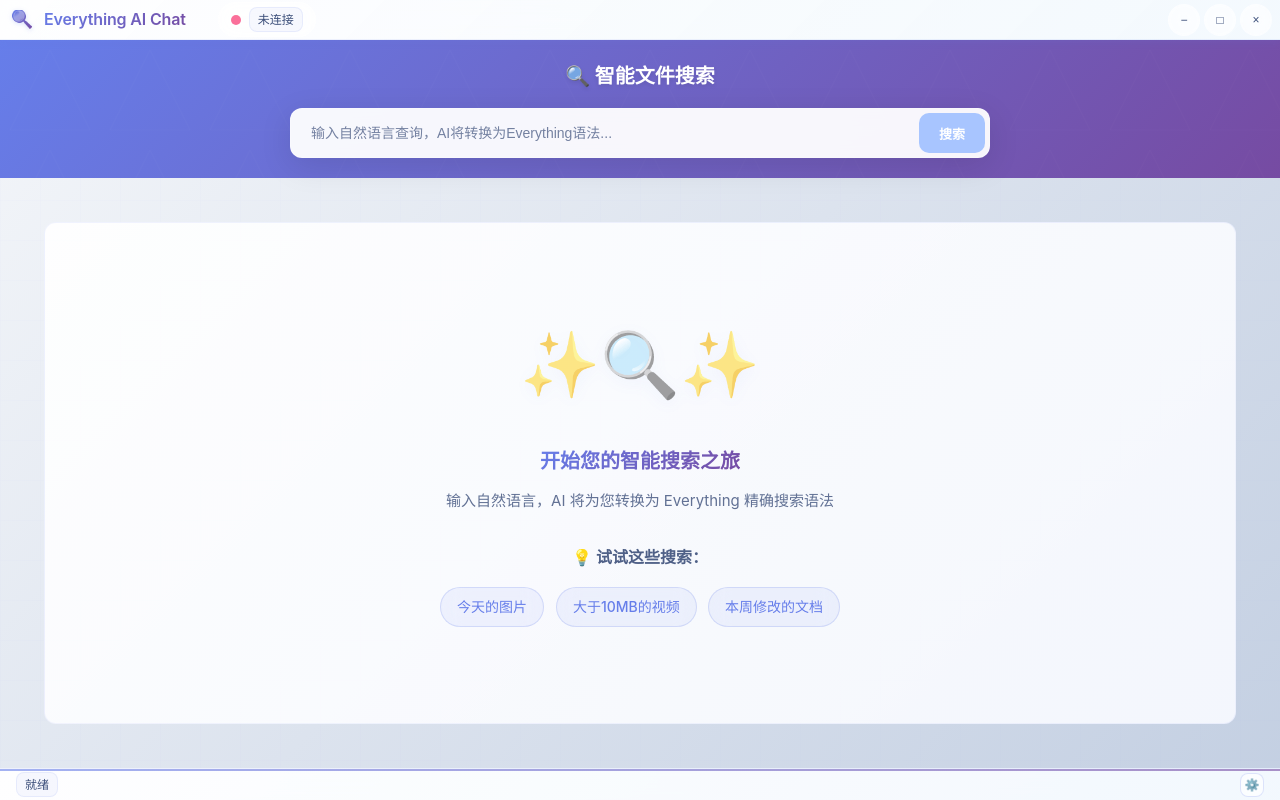
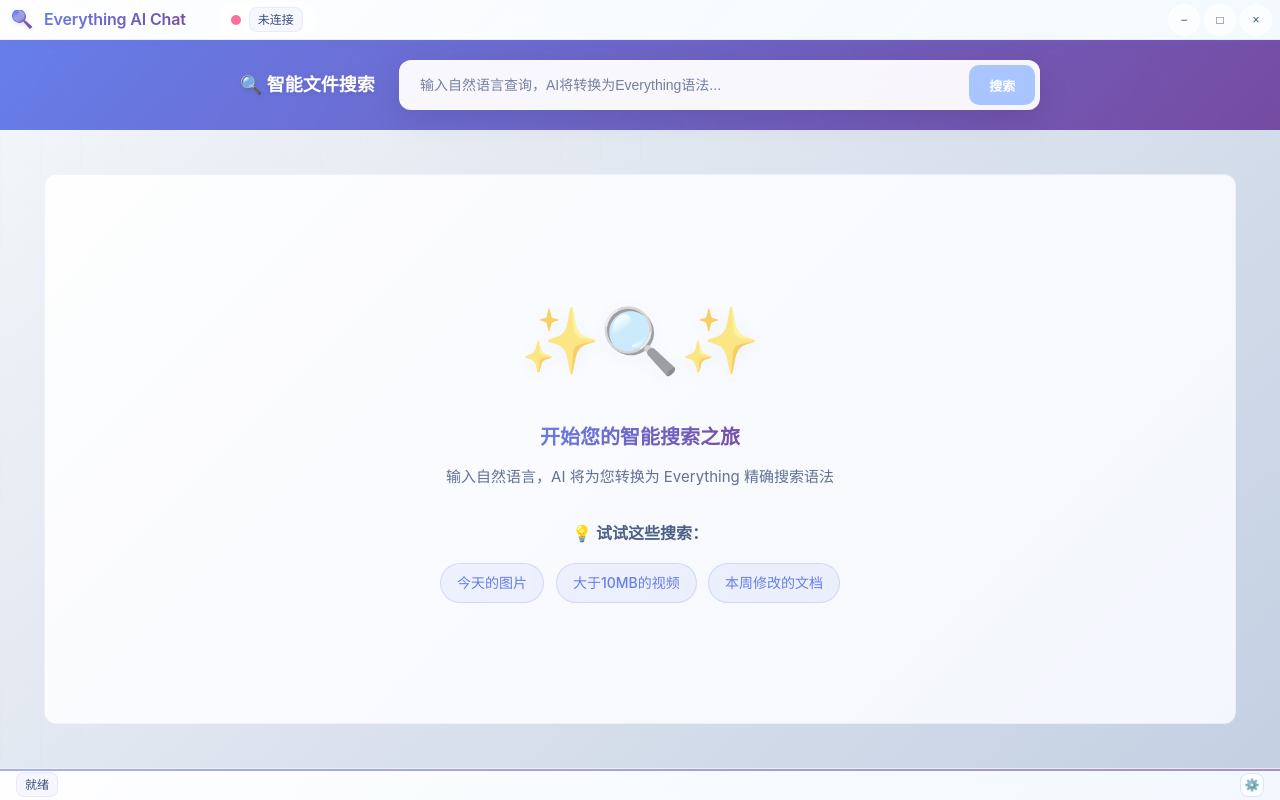
Before and after one commit to sinkinrin/everything-ai-chat, a Vue app: page / in a window 1280 px wide. Built offline with nearby package versions, Linux system fonts and the light colour scheme.

Commit message:
优化UI

```diff
--- a/src/main/everything-search.js
+++ b/src/main/everything-search.js
@@ -176,6 +176,11 @@
         filePath = '';
         fileDir = '';
         fileExt = '';
+      }
+
+      // 确保文件名包含扩展名
+      if (fileExt && fileName && !fileName.includes('.')) {
+        fileName = fileName + fileExt;
       }
 
       // 获取文件信息
--- a/src/renderer/App.vue
+++ b/src/renderer/App.vue
@@ -26,6 +26,7 @@
     <!-- Hero搜索区域 -->
     <div class="search-section">
       <div class="search-container">
+        <div class="search-row">
           <div class="search-title">🔍 智能文件搜索</div>
           <div class="search-input-wrapper">
             <input
@@ -60,6 +61,7 @@
                 <div class="search-history-query">{{ item.query }}</div>
                 <div v-if="item.everything_query !== item.query" class="search-history-everything">
                   {{ item.everything_query }}
+                </div>
               </div>
             </div>
           </div>
--- a/src/renderer/style.css
+++ b/src/renderer/style.css
@@ -278,22 +278,28 @@
 }
 
 .search-container {
-  max-width: 700px;
+  max-width: 800px;
   margin: 0 auto;
   position: relative;
   z-index: 10;
 }
 
+.search-row {
+  display: flex;
+  align-items: center;
+  gap: 24px;
+}
+
 /* 搜索标题 */
 .search-title {
-  text-align: center;
   color: white;
-  font-size: 20px;
+  font-size: 18px;
   font-weight: 700;
-  margin-bottom: 16px;
   text-shadow: 0 2px 4px rgba(0, 0, 0, 0.1);
   opacity: 0;
   animation: titleSlideIn 0.8s var(--easing) 0.3s forwards;
+  white-space: nowrap;
+  flex-shrink: 0;
 }
 
 @keyframes titleSlideIn {
@@ -321,6 +327,7 @@
   opacity: 0;
   animation: cardSlideIn 0.8s var(--easing) 0.5s forwards;
   z-index: 20;
+  flex: 1;
 }
 
 @keyframes cardSlideIn {
```
Lines whose indentation alone changed are shown as unchanged.
